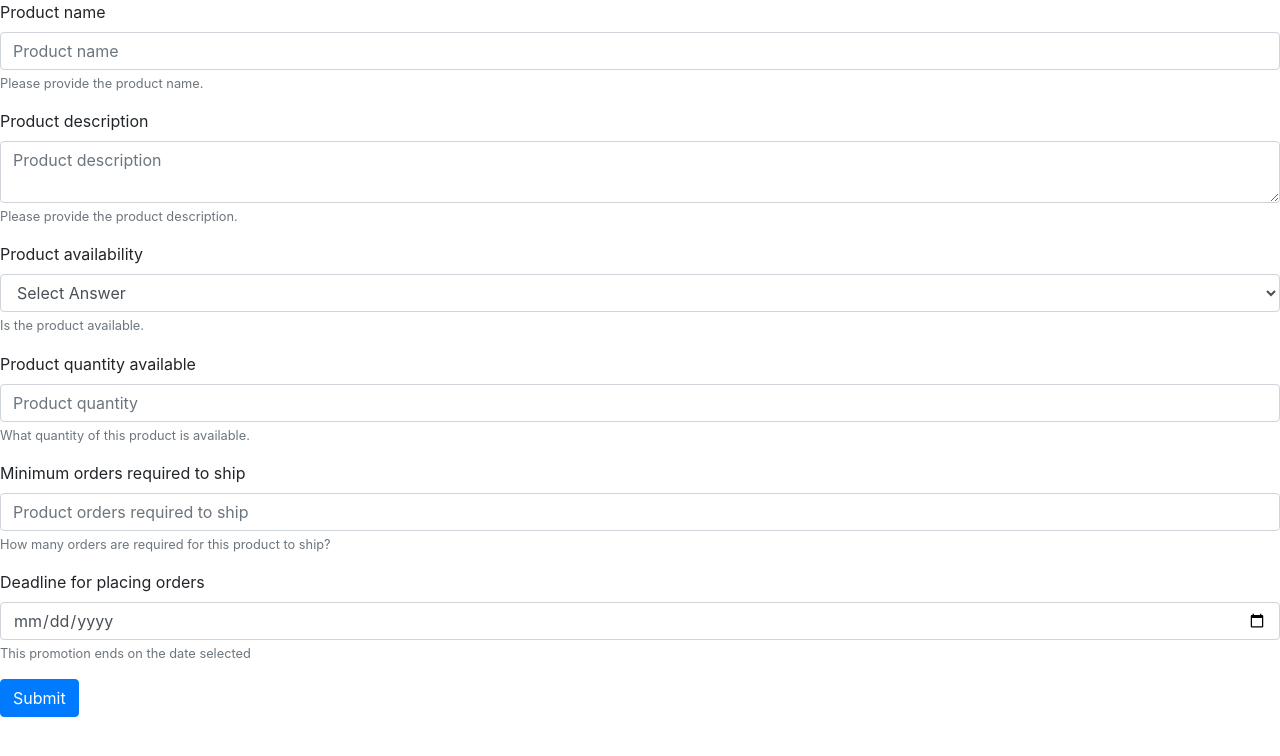
After one commit to elyayertey/quophi, a PHP site: page /add-product.html in a window 1280 px wide. The commit adds this page. Shown: the top 756 px of the page. Run offline with PHP 8.4, Linux system fonts and the light colour scheme; some libraries are stand-ins or nearby versions.

Commit message:
Add files via upload

```diff
--- /dev/null
+++ b/add-product.html
@@ -0,0 +1,66 @@
+<!doctype html>
+<html>
+<head>
+<meta charset="utf-8">
+<meta http-equiv="X-UA-Compatible" content="IE=edge">
+<meta name="viewport" content="width=device-width, initial-scale=1.0">
+<title>Untitled Document</title>
+<link href="css/bootstrap-4.2.1.css" rel="stylesheet" type="text/css">
+</head>
+
+<body>
+<form class="needs-validation" novalidate>
+  <div class="form-group">
+    <label for="product_name">Product name</label>
+    <input type="text" class="form-control" id="product_name" name="name" placeholder="Product name" required>
+    <small id="product_name_help" class="form-text text-muted">Please provide the product name.</small> </div>
+  <div class="form-group">
+    <label for="product_description">Product description</label>
+    <textarea class="form-control" id="product_description" name="description" placeholder="Product description" required></textarea>
+    <small id="product_description_help" class="form-text text-muted">Please provide the product description.</small> </div>
+  <div class="form-group">
+    <label for="product_availability">Product availability</label>
+    <select class="form-control" id="product_availability" name="availability" placeholder="Product availability" required>
+      <option value="">Select Answer</option>
+      <option value="yes">Available</option>
+      <option value="No">Unavailable</option>
+    </select>
+    <small id="product_availability_help" class="form-text text-muted">Is the product available.</small> </div>
+  <div class="form-group">
+    <label for="product_quantity">Product quantity available</label>
+    <input type="text" class="form-control" id="product_quantity" name="quantity" placeholder="Product quantity" required>
+    <small id="product_quantity_help" class="form-text text-muted">What quantity of this product is available.</small> </div>
+  <div class="form-group">
+    <label for="product_ship_qty">Minimum orders required to ship</label>
+    <input type="text" class="form-control" id="product_ship_qty" name="requiredToShip" placeholder="Product orders required to ship" required>
+    <small id="product_ship_qty_help" class="form-text text-muted">How many orders are required for this product to ship?</small> </div>
+  <div class="form-group">
+    <label for="product_promo_ends">Deadline for placing orders</label>
+    <input type="date" class="form-control" id="product_promo_ends" name="promo_ends" placeholder="Select Date" required>
+    <small id="product_quantity_help" class="form-text text-muted">This promotion ends on the date selected</small> </div>
+  <input type="hidden"  id="action" name="action" placeholder="add_product">
+  <button type="submit" class="btn btn-primary">Submit</button>
+</form>
+</body>
+    <script>
+// Example starter JavaScript for disabling form submissions if there are invalid fields
+(function() {
+  'use strict';
+  window.addEventListener('load', function() {
+    // Fetch all the forms we want to apply custom Bootstrap validation styles to
+    var forms = document.getElementsByClassName('needs-validation');
+    // Loop over them and prevent submission
+    var validation = Array.prototype.filter.call(forms, function(form) {
+      form.addEventListener('submit', function(event) {
+        if (form.checkValidity() === false) {
+          event.preventDefault();
+          event.stopPropagation();
+        }
+        form.classList.add('was-validated');
+      }, false);
+    });
+  }, false);
+})();
+</script>
+
+</html>
```
Also changed, not shown: display.class.php (added, +11 -0 lines), gallery.class.php (+9 -18 lines), product-list.html (added, +44 -0 lines), product-list.php (added, +48 -0 lines), product.class.php (+8 -1 lines).
